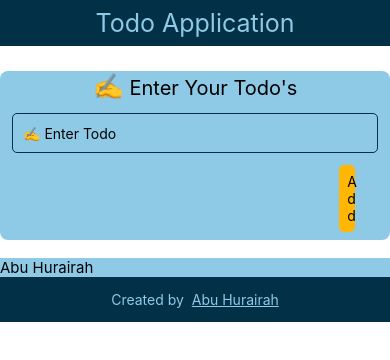
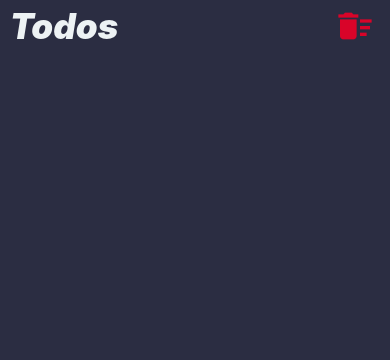
Before and after one commit to AbuHurairah127/todo-Application-React-Native, a React Native app: screen / in a window 390 px wide. Shown: the top 360 px of the page. Built offline with nearby package versions, Linux system fonts and the light colour scheme.

Commit message:
Delete functionality working in custom hooks

```diff
--- a/App.js
+++ b/App.js
@@ -1,10 +1,13 @@
 import React from 'react';
-import {View} from 'react-native';
+import {Text, View} from 'react-native';
 import Home from './src/screens/Home';
 
 const App = () => {
   return (
-    <View>
+    <View
+      style={{
+        flex: 1,
+      }}>
       <Home />
     </View>
   );
--- a/package.json
+++ b/package.json
@@ -12,7 +12,8 @@
   "dependencies": {
     "react": "17.0.2",
     "react-native": "0.68.2",
-    "react-native-vector-icons": "^9.1.0",
+    "react-native-swipe-list-view": "^3.2.9",
+    "react-native-vector-icons": "^9.2.0",
     "uuid": "^8.3.2"
   },
   "devDependencies": {
--- a/src/components/button/Button.js
+++ b/src/components/button/Button.js
@@ -10,13 +10,12 @@ const Button = props => {
         flexDirection: 'column',
         justifyContent: 'center',
         alignItems: 'center',
-        width: '100%',
       }}>
       <View>
         <TouchableHighlight
           style={{
-            width: '25%',
             textAlign: 'center',
+            minWidth: '50%',
             backgroundColor: '#ffb703',
             padding: 8,
             borderRadius: 5,
@@ -25,7 +24,7 @@ const Button = props => {
           onPress={event}
           activeOpacity={0.6}
           underlayColor="#DDDDDD">
-          <Text>{label}</Text>
+          <Text style={{textAlign: 'center'}}>{label}</Text>
         </TouchableHighlight>
       </View>
     </View>
--- a/src/components/header/Header.js
+++ b/src/components/header/Header.js
@@ -1,19 +1,19 @@
 import React from 'react';
-import {View, Text} from 'react-native';
+import {style} from './HeaderStyle';
+import {View, Text, TouchableOpacity} from 'react-native';
+import Icon from 'react-native-vector-icons/MaterialIcons';
 
 const Header = () => {
   return (
-    <View>
-      <Text
-        style={{
-          backgroundColor: '#023047',
-          textAlign: 'center',
-          color: '#8ecae6',
-          fontSize: 25,
-          padding: 8,
-        }}>
-        Todo Application
-      </Text>
+    <View style={style.container}>
+      <View style={style.headerTextContainer}>
+        <Text style={style.headerText}>Todos</Text>
+      </View>
+      <View style={style.iconContainer}>
+        <TouchableOpacity>
+          <Icon name="delete-sweep" size={40} color="#d90429" />
+        </TouchableOpacity>
+      </View>
     </View>
   );
 };
--- /dev/null
+++ b/src/components/header/HeaderStyle.js
@@ -0,0 +1,22 @@
+import {StyleSheet} from 'react-native';
+export const style = StyleSheet.create({
+  container: {
+    minHeight: 50,
+    display: 'flex',
+    flexDirection: 'row',
+    alignItems: 'center',
+    justifyContent: 'space-between',
+  },
+  headerTextContainer: {width: '50%'},
+  headerText: {
+    color: '#edf2f4',
+    fontSize: 35,
+    fontStyle: 'italic',
+    fontWeight: '900',
+    padding: 5,
+    paddingLeft: 10,
+  },
+  iconContainer: {
+    width: 55,
+  },
+});
--- a/src/components/todoList/TodoList.js
+++ b/src/components/todoList/TodoList.js
@@ -1,19 +1,87 @@
-import React from 'react';
-import {data} from '../../constant/Data';
-import {View, Text} from 'react-native';
-const TodoList = () => {
+import React, {useState} from 'react';
+import {View, Text, TouchableOpacity} from 'react-native';
+import {SwipeListView} from 'react-native-swipe-list-view';
+import Icon from 'react-native-vector-icons/MaterialIcons';
+const TodoList = props => {
+  const deleteHandler = key => {
+    let newTodos = props.todos.filter(todo => todo.key !== key);
+    props.setTodos(newTodos);
+  };
+
   return (
     <View
       style={{
-        backgroundColor: '#8ecae6',
-        marginTop: 18,
+        display: 'flex',
+        justifyContent: 'center',
       }}>
-      <Text
-        style={{
-          fontSize: 15,
-        }}>
-        Abu Hurairah
-      </Text>
+      {props.todos.length === 0 ? (
+        <Text style={{color: 'white', fontSize: 20, textAlign: 'center'}}>
+          'You have no TODOS to see'
+        </Text>
+      ) : (
+        <SwipeListView
+          data={props.todos}
+          renderItem={item => (
+            <View
+              style={{
+                backgroundColor: '#adb5bd',
+                marginTop: 3,
+                display: 'flex',
+                flexDirection: 'row',
+                alignItems: 'center',
+                margin: 5,
+                borderRadius: 10,
+                paddingHorizontal: 5,
+                minHeight: 50,
+                paddingLeft: 25,
+              }}>
+              <Text
+                style={{
+                  fontSize: 16,
+                  color: '#212529',
+                }}>
+                {item.item.title}
+              </Text>
+            </View>
+          )}
+          renderHiddenItem={(data, rowMap) => (
+            <View
+              style={{
+                flex: 1,
+                display: 'flex',
+                flexDirection: 'row',
+                alignItems: 'center',
+                justifyContent: 'flex-end',
+                paddingHorizontal: 10,
+              }}>
+              <View
+                style={{
+                  backgroundColor: '#8d99ae',
+                  padding: 5,
+                  borderRadius: 50,
+                  marginHorizontal: 3,
+                }}>
+                <TouchableOpacity>
+                  <Icon name="edit" size={30} color="#edf2f4" />
+                </TouchableOpacity>
+              </View>
+              <View
+                style={{
+                  backgroundColor: '#6a040f',
+                  padding: 5,
+                  borderRadius: 50,
+                  marginHorizontal: 3,
+                }}>
+                <TouchableOpacity onPress={() => deleteHandler(data.item.key)}>
+                  <Icon name="delete" size={30} color="#d90429" />
+                </TouchableOpacity>
+              </View>
+            </View>
+          )}
+          rightOpenValue={-100}
+          disableRightSwipe
+        />
+      )}
     </View>
   );
 };
--- a/src/screens/Home.js
+++ b/src/screens/Home.js
@@ -1,48 +1,51 @@
 import React, {useState} from 'react';
-import {ScrollView, View} from 'react-native';
+import {style} from './HomeStyle';
+import {
+  KeyboardAvoidingView,
+  SafeAreaView,
+  ScrollView,
+  View,
+} from 'react-native';
 import Header from '../components/header/Header';
-import Footer from '../components/footer/Footer';
-import Button from '../components/button/Button';
-import AddTodo from '../components/addTodo/AddTodo';
+
 import TodoList from '../components/todoList/TodoList';
 
 const Home = () => {
-  const [isNavbarAppear, setIsNavbarAppear] = useState(false);
-  const [isTodoButton, setIsTodoButton] = useState(true);
-  const navbarToggler = () => {
-    setIsNavbarAppear(!isNavbarAppear);
-  };
+  const fakeTodos = [
+    {
+      title: 'Buy a Bike',
+      key: '1',
+    },
+    {
+      title: 'Buy a Car',
+      key: '2',
+    },
+    {
+      title: 'Buy a House',
+      key: '3',
+    },
+    {
+      title: 'Buy a Banglow',
+      key: '4',
+    },
+    {
+      title: 'Buy a Farm House',
+      key: '5',
+    },
+  ];
+  const [todos, setTodos] = useState(fakeTodos);
 
-  const todoModalLauncher = () => {
-    setIsTodoButton(!isTodoButton);
-  };
+  // const deleteAllHandler = () => {
+  //   setTodos([]);
+  // };
+  console.log('App Running');
   return (
-    <View
-      style={{
-        display: 'flex',
-        minHeight: '100%',
-      }}>
-      <Header />
-      <View
-        style={{
-          marginTop: 25,
-        }}>
-        {isTodoButton ? (
-          <AddTodo todoModalLauncher={todoModalLauncher} />
-        ) : (
-          <Button event={todoModalLauncher} label="Add Todo" />
-        )}
+    <View style={style.container}>
+      <View style={style.headerContainer}>
+        <Header />
       </View>
-      <View>
-        <ScrollView>
-          <TodoList />
-        </ScrollView>
-      </View>
-      <View
-        style={{
-          marginTop: 'auto',
-        }}>
-        <Footer />
+      <View style={style.todoListContainer}>
+        <TodoList todos={todos} setTodos={setTodos} />
       </View>
     </View>
   );
--- /dev/null
+++ b/src/screens/HomeStyle.js
@@ -0,0 +1,28 @@
+import {StyleSheet} from 'react-native';
+export const style = StyleSheet.create({
+  container: {
+    backgroundColor: '#2b2d42',
+    flex: 1,
+  },
+  child1: {
+    flex: 2,
+  },
+  headerContainer: {
+    width: '100%',
+    alignSelf: 'flex-start',
+  },
+  todoButtonContainer: {
+    fontSize: 25,
+  },
+  todoModalContainer: {
+    flex: 1,
+    borderRadius: 15,
+    marginHorizontal: 15,
+    justifyContent: 'center',
+  },
+  todoListContainer: {
+    flex: 4,
+    justifyContent: 'center',
+  },
+  footerContainer: {justifySelf: 'flex-end'},
+});
```
Also changed, not shown: 4 other files (tests, documents, lock files or other folders).
